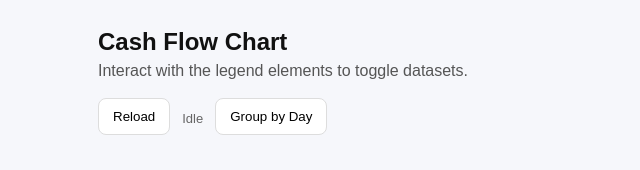
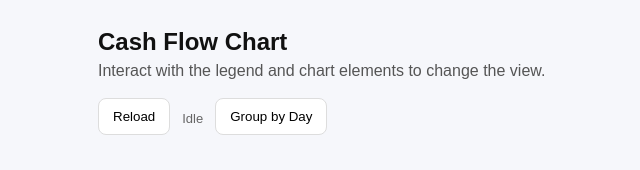
Before and after one commit to Kendall-Partners/kp-interview-process-activity, a Flask app: page / in a window 1280 px wide. Shown: the top 170 px of the page, without its empty margins (92-732 px from the left). Run offline with Flask 3, Linux system fonts and the light colour scheme.

Commit message:
feat: updated chart click interaction and UI instructions

```diff
--- a/app/static/script.js
+++ b/app/static/script.js
@@ -217,7 +217,7 @@ function renderFinancialChart(labels, cashInData, cashOutData, netFlowData, cumu
             maintainAspectRatio: false,
             interaction: {
                 mode: 'index',
-                intersect: false
+                events: ['click']
             },
             scales: {
                 y: {
--- a/app/templates/index.html
+++ b/app/templates/index.html
@@ -14,7 +14,7 @@
     <div class="wrap">
         <header class="header">
             <h1>Cash Flow Chart</h1>
-            <p class="sub">Interact with the legend elements to toggle datasets.</p>
+            <p class="sub">Interact with the legend and chart elements to change the view.</p>
         </header>
         <div class="actions">
             <div class="actions">
```
